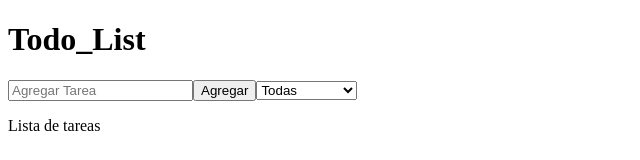
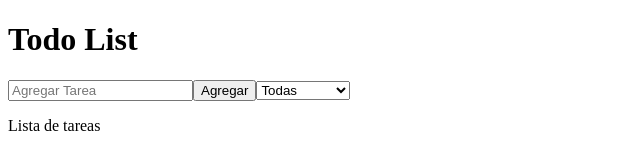
Before and after one commit to carinaantinir/Todo_List-, a React (Vite) app: page / in a window 1280 px wide. Shown: the top 160 px of the page, without its empty margins (0-640 px from the left). Built offline with nearby package versions, Linux system fonts and the light colour scheme.

Commit message:
Ajustar textos de la interfaz

```diff
--- a/src/App.jsx
+++ b/src/App.jsx
@@ -30,7 +30,7 @@ function App() {
   )
   return (
     <div>
-      <h1>Todo_List</h1>
+      <h1>Todo List</h1>
       <Form setTodos={setTodos}
       setStatus={setStatus}
       />
--- a/src/components/Form.jsx
+++ b/src/components/Form.jsx
@@ -28,7 +28,7 @@ function Form({ setTodos, setStatus }) {
             <button type="submit">Agregar</button>
             <select onChange={(e) => setStatus(e.target.value)}>
                 <option value="todas">Todas</option>
-                <option value="completadas">Completadas</option>
+                <option value="completadas">Completas</option>
                 <option value="incompletas">Incompletas</option>
             </select>
         </form>
```
